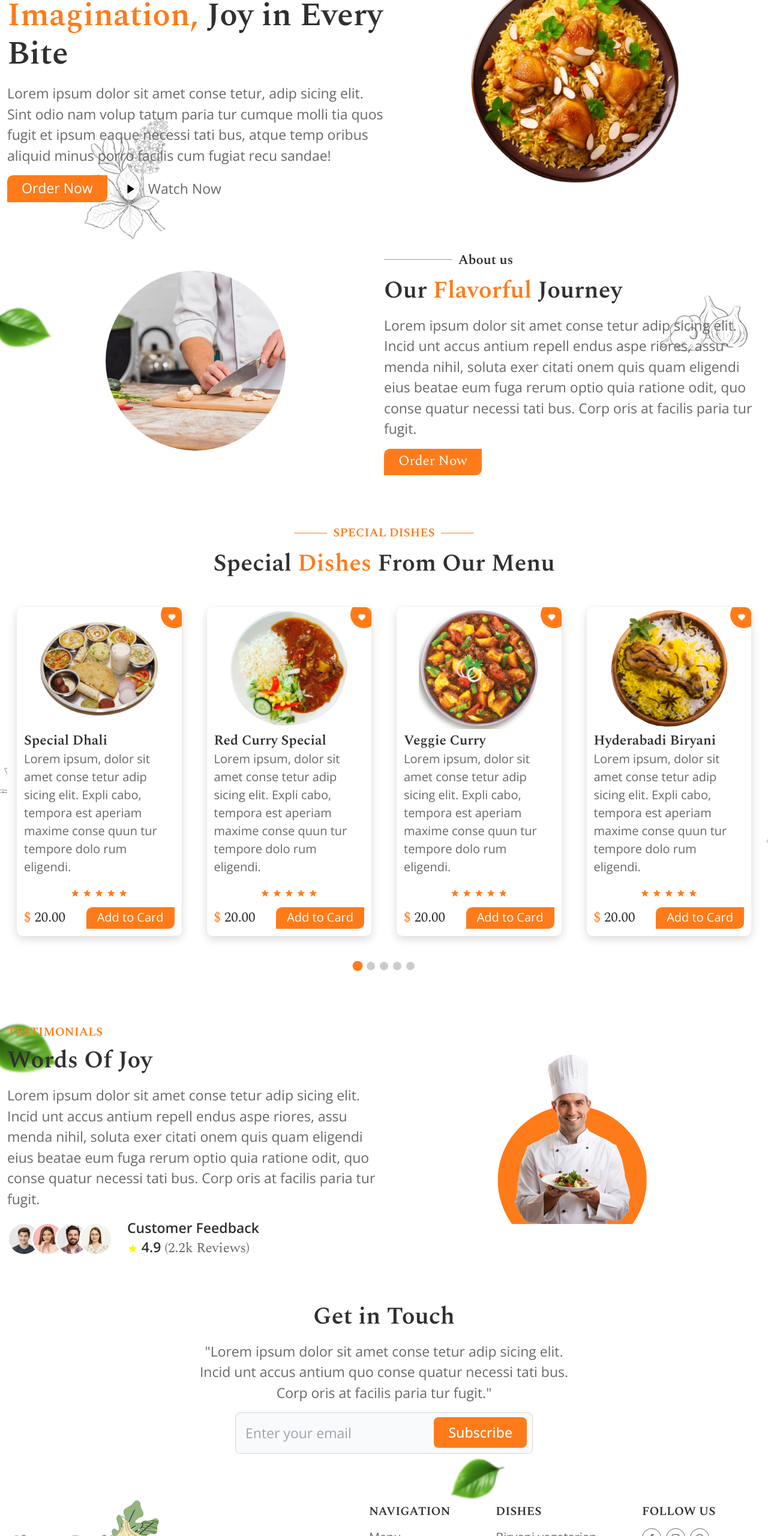
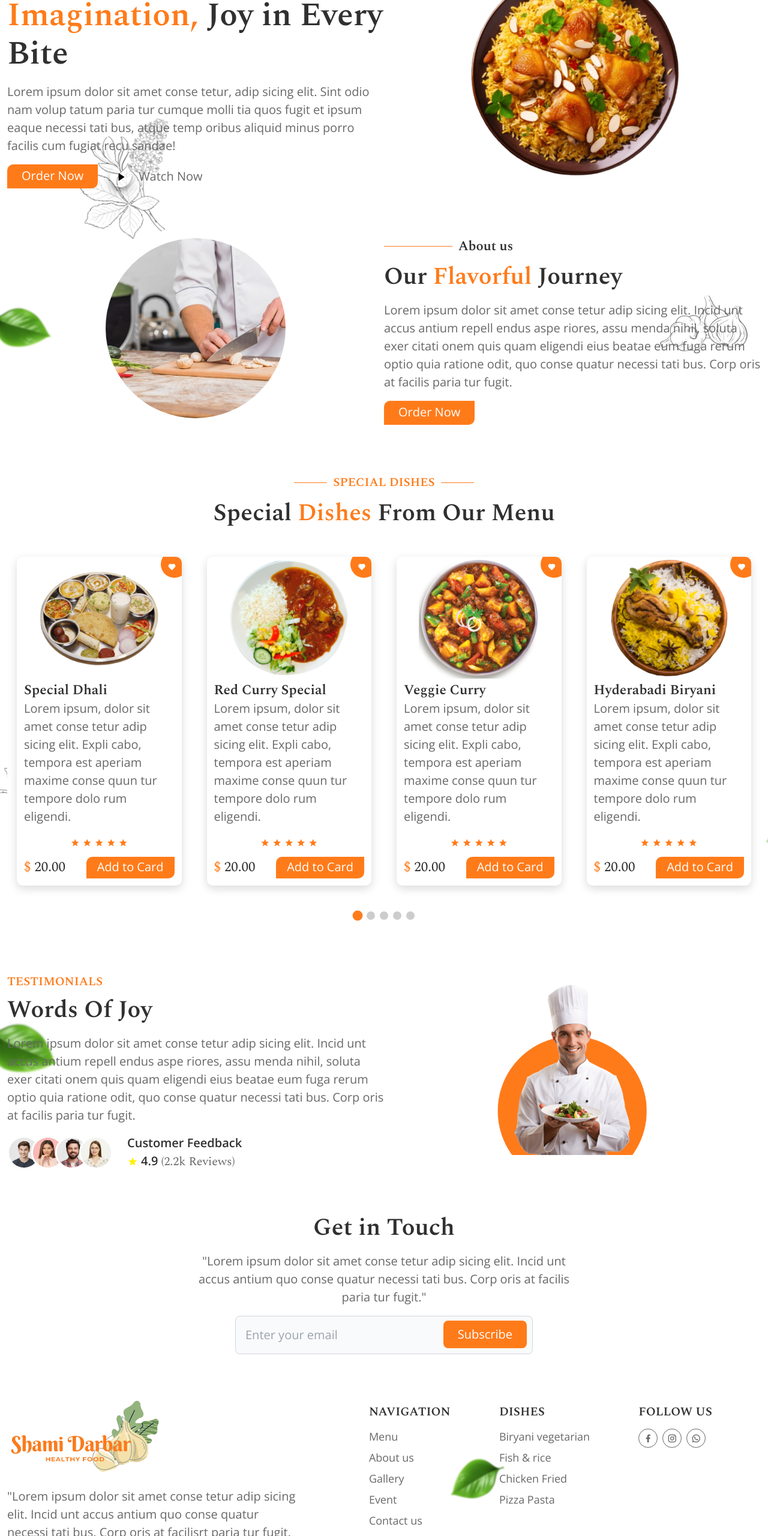
Before and after one commit to nadeemtadvi/Foodie-Cafe-App, a plain HTML site: page index.html in a window 1280 px wide. Shown: the part 240-2800 px from the top of the page at 60% size. Drawn offline with nearby package versions, Linux system fonts and the light colour scheme; files whose address does not match are found by name.

Commit message:
Add font style

```diff
--- a/index.html
+++ b/index.html
@@ -81,7 +81,7 @@
               ></div>
               <ul
                 id="dropdown-menu"
-                class="z-20 shadow-[rgba(0,0,0,0.25)_0px_14px_28px,rgba(0,0,0,0.22)_0px_10px_10px] absolute w-[120px] top-10 right-0 hidden bg-white rounded-lg py-2 text-defaultcolor text-[23px] font-normal"
+                class="z-20 oxygen shadow-[rgba(0,0,0,0.25)_0px_14px_28px,rgba(0,0,0,0.22)_0px_10px_10px] absolute w-[120px] top-10 right-0 hidden bg-white rounded-lg py-2 text-defaultcolor text-[20px] font-normal"
               >
                 <li class="px-4 pb-2 hover:bg-gray-100">Menu</li>
                 <li class="px-4 pb-2 hover:bg-gray-100">About</li>
@@ -113,19 +113,19 @@
             </p>
             <div class="flex gap-5 items-center">
               <button
-                class="font-normal oxygen text-[23px] rounded-tl-[10px] rounded-br-[10px] bg-accentcolor text-white p-[4px_24px_6px]"
+                class="font-normal oxygen text-[20px] rounded-tl-[10px] rounded-br-[10px] bg-accentcolor text-white p-[4px_24px_6px]"
               >
                 Order Now
               </button>
               <button
-                class="inline-block font-normal text-[23px] text-defaultcolor flex items-center"
+                class="inline-block font-normal text-[20px] text-defaultcolor flex items-center"
               >
                 <span
                   class="w-[36px] h-[36px] flex items-center justify-center rounded-full shadow-[rgba(0,0,0,0.19)_0px_10px_20px,rgba(0,0,0,0.23)_0px_6px_6px]"
                 >
                   <i class="ri-play-fill pl-[2.5px] pt-[1px] text-black"></i>
                 </span>
-                <span class="ml-3 oxygen">Watch Now</span>
+                <span class="ml-3 oxygen text-[20px] font-normal">Watch Now</span>
               </button>
             </div>
           </div>
@@ -168,7 +168,7 @@
               facilis paria tur fugit.
             </p>
             <button
-              class="font-normal text-[23px] rounded-tl-[10px] rounded-br-[10px] bg-accentcolor text-white p-[4px_24px_6px]"
+              class="font-normal text-[20px] oxygen rounded-tl-[10px] rounded-br-[10px] bg-accentcolor text-white p-[4px_24px_6px]"
             >
               Order Now
             </button>
@@ -530,7 +530,7 @@
                 </div>
               </div>
               <div>
-                <h4 class="!text-[23px] !mb-0 !leading-[30px] oxygen">
+                <h4 class="!text-[20px] !mb-0 !leading-[30px] oxygen">
                   Customer Feedback
                 </h4>
                 <p class="!mb-0">
@@ -565,12 +565,12 @@
                     placeholder="Enter your email"
                     type="text"
                     id="search"
-                    class="block w-full oxygen p-4 !text-[23px] text-gray-900 border border-gray-300 rounded-[8px] bg-gray-50 focus:ring-accentcolor focus:border-accentcolor"
+                    class="block w-full oxygen p-4 !text-[20px] text-gray-900 border border-gray-300 rounded-[8px] bg-gray-50 focus:ring-accentcolor focus:border-accentcolor"
                     required
                   />
                   <button
                     type="submit"
-                    class="text-white oxygen absolute end-2.5 bottom-2.5 bg-accentcolor hover:bg-accentcolor focus:ring-4 focus:outline-none focus:accentcolor font-medium rounded-[8px] text-[23px] px-6 py-2"
+                    class="text-white oxygen absolute end-2.5 bottom-2.5 bg-accentcolor hover:bg-accentcolor focus:ring-4 focus:outline-none focus:accentcolor font-normal rounded-[8px] text-[20px] px-6 py-2"
                   >
                     Subscribe
                   </button>
@@ -602,7 +602,7 @@
             </div>
             <div>
               <h2 class="!mb-1 uppercase !text-[20px]">Navigation</h2>
-              <ul class="!text-[20px] oxygen">
+              <ul class="!text-[18px] oxygen font-normal">
                 <li class="pb-2 text-defaultcolor">Menu</li>
                 <li class="pb-2 text-defaultcolor">About us</li>
                 <li class="pb-2 text-defaultcolor">Gallery</li>
@@ -612,7 +612,7 @@
             </div>
             <div>
               <h2 class="!mb-1 uppercase !text-[20px]">Dishes</h2>
-              <ul class="!text-[20px] oxygen">
+              <ul class="!text-[18px] font-normal oxygen">
                 <li class="pb-2 text-defaultcolor">Biryani vegetarian</li>
                 <li class="pb-2 text-defaultcolor">Fish & rice</li>
                 <li class="pb-2 text-defaultcolor">Chicken Fried</li>
--- a/style.css
+++ b/style.css
@@ -72,8 +72,8 @@ h6 {
 p {
   color: var(--default-color)!important;
   margin-bottom: 1rem!important;
-  font-size: 23px!important;
-  font-weight: 300!important;
+  font-size: 20px!important;
+  font-weight: 400!important;
 }
 
 .heading, .heading-both {
```
